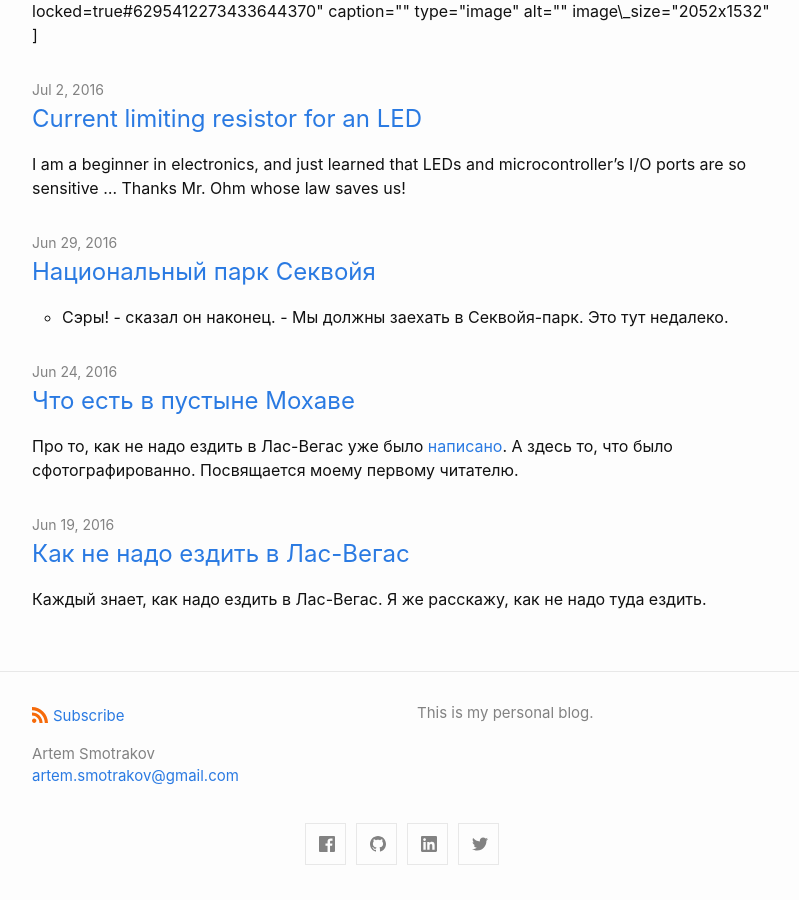
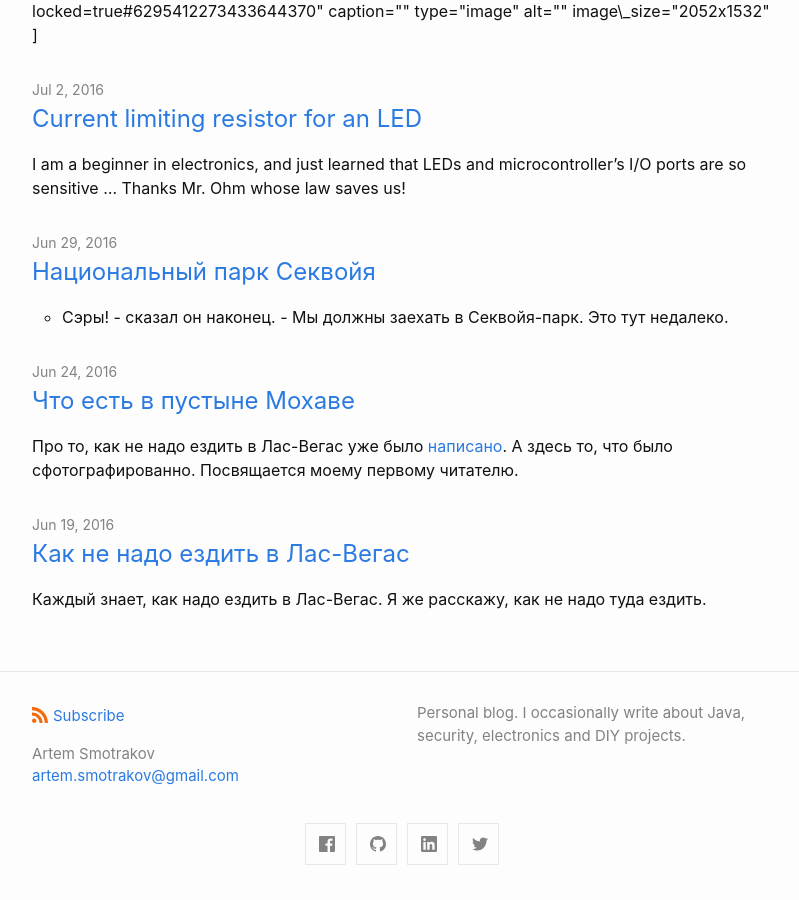
Before and after one commit to artem-smotrakov/artem-smotrakov.github.io, a Jekyll site: the page built from index.md, in a window 1280 px wide and 900 px high, scrolled down 39299 px. Shown: the whole window, without its empty margins (238-1037 px from the left). Built offline with Jekyll 4.4.1, drawn with Linux system fonts in a browser that asks for light colours.

Commit message:
Updated blog description

```diff
--- a/_config.yml
+++ b/_config.yml
@@ -16,7 +16,7 @@
 title: The blog of a gypsy engineer
 email: artem.smotrakov@gmail.com
 description: >- # this means to ignore newlines until "baseurl:"
-        This is my personal blog.
+        Personal blog. I occasionally write about Java, security, electronics and DIY projects.
 baseurl: "" # the subpath of your site, e.g. /blog
 url: "" # the base hostname & protocol for your site, e.g. http://example.com
 twitter_username: artem_smotrakov
```
